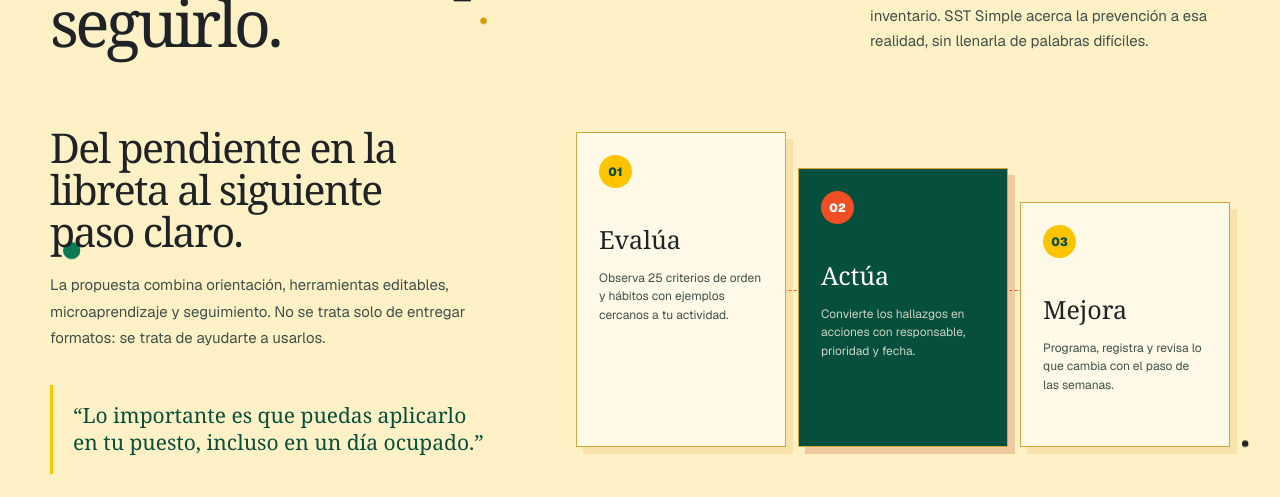
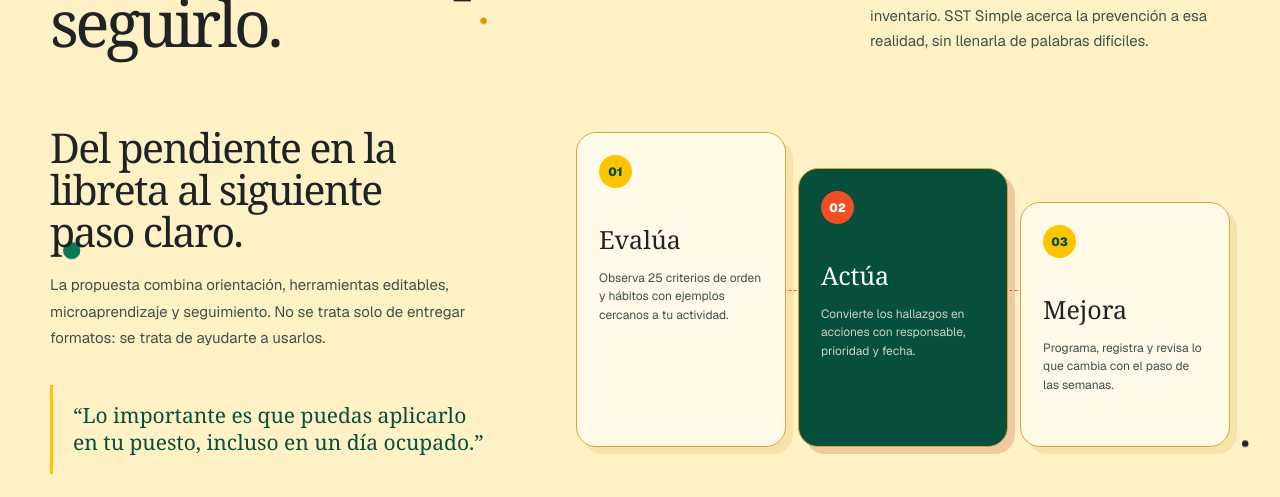
Before and after one commit to mauriciobustamantegaravito-hub/SST-SIMPLE, a Next.js app: page / in a window 1280 px wide. Shown: the part 1420-1917 px from the top of the page. Built offline with nearby package versions, Linux system fonts and the light colour scheme.

Commit message:
style: round cards with layered depth

```diff
--- a/src/app/globals.css
+++ b/src/app/globals.css
@@ -25,6 +25,8 @@ html { scroll-behavior: smooth; max-width: 100%; overflow-x: hidden; }
 body { margin: 0; max-width: 100%; overflow-x: hidden; background: var(--paper); color: var(--ink); font-family: var(--font-body), Arial, sans-serif; }
 ::selection { background: var(--gold); color: var(--forest); }
 a { color: inherit; text-decoration: none; }
+.board, .route-card, .kit-card, .metric-card, .offer, .form-card, .notice-card, .summary-board, .action-item, .empty-card, .assistant-card { border-radius: 20px; transform-style: preserve-3d; }
+.route-card, .metric-card, .offer, .form-card, .notice-card, .summary-board, .action-item, .empty-card, .assistant-card { box-shadow: 8px 10px 0 #064f3c20, 0 18px 35px #20232612; }
 .site-shell { position: relative; overflow: hidden; isolation: isolate; }
 .ambient-field { position: absolute; z-index: -1; inset: 0; overflow: hidden; pointer-events: none; }
 .ambient-glow { position: absolute; width: 38vw; height: 38vw; border-radius: 50%; filter: blur(55px); opacity: .055; }
```
